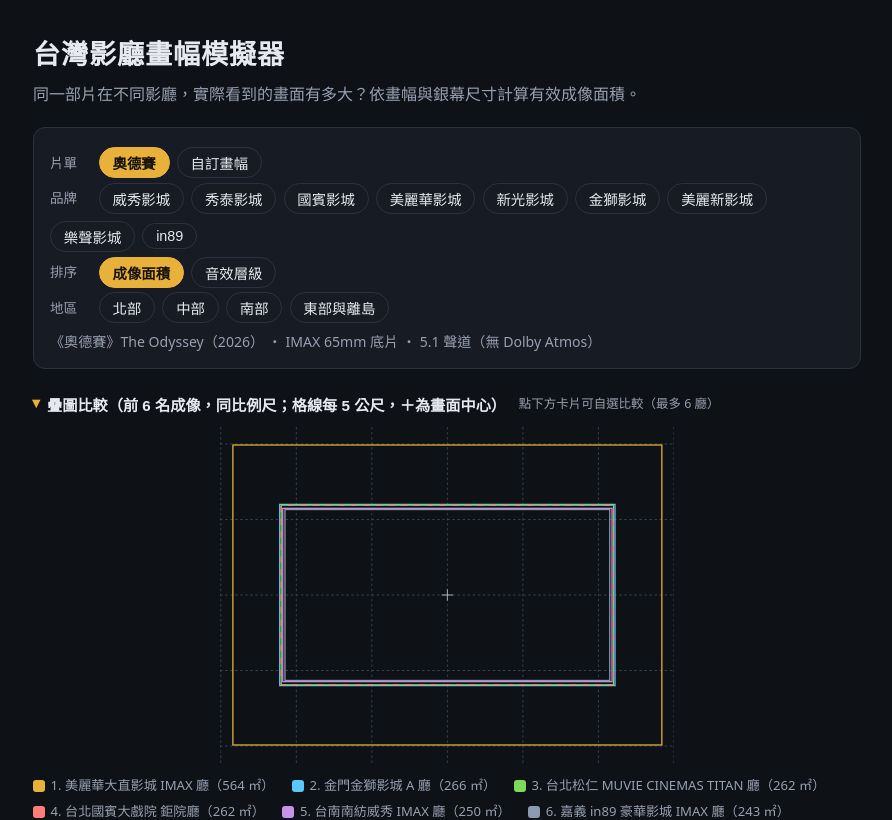
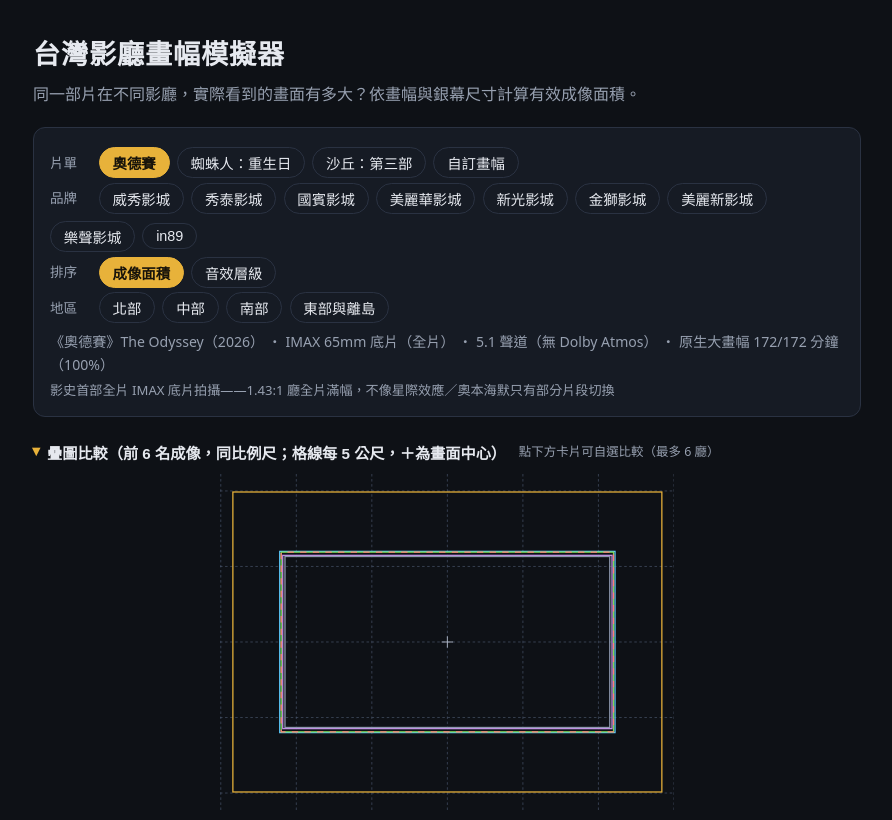
Before and after one commit to cowton0627/taiwan-theater, a React (Vite) app: page / in a window 1280 px wide. Shown: the top 820 px of the page, without its empty margins (193-1085 px from the left). Built offline with nearby package versions, Linux system fonts and the light colour scheme.

Commit message:
片單新增蜘蛛人：重生日、沙丘：第三部；Film 加 runtimeMin/largeFormatMin/formatNotes 顯示原生大畫幅片段比例

```diff
--- a/src/App.tsx
+++ b/src/App.tsx
@@ -361,11 +361,20 @@ export default function App() {
           ))}
         </div>
         {film && (
-          <p className="film-meta">
-            《{film.title}》{film.titleEn}（{film.year}）
-            {film.shotOn && ` ・ ${film.shotOn}`}
-            {film.audio && ` ・ ${film.audio}`}
-          </p>
+          <>
+            <p className="film-meta">
+              《{film.title}》{film.titleEn}（{film.year}）
+              {film.shotOn && ` ・ ${film.shotOn}`}
+              {film.audio && ` ・ ${film.audio}`}
+              {film.runtimeMin != null &&
+                film.largeFormatMin != null &&
+                ` ・ 原生大畫幅 ${film.largeFormatMin}/${film.runtimeMin} 分鐘（${Math.round(
+                  (film.largeFormatMin / film.runtimeMin) * 100,
+                )}%）`}
+              {film.runtimeMin != null && film.largeFormatMin == null && ` ・ 片長 ${film.runtimeMin} 分鐘`}
+            </p>
+            {film.formatNotes && <p className="film-meta film-format">{film.formatNotes}</p>}
+          </>
         )}
       </section>
 
--- a/src/data/films.json
+++ b/src/data/films.json
@@ -4,14 +4,61 @@
     "title": "奧德賽",
     "titleEn": "The Odyssey",
     "year": 2026,
-    "shotOn": "IMAX 65mm 底片",
+    "shotOn": "IMAX 65mm 底片（全片）",
     "audio": "5.1 聲道（無 Dolby Atmos）",
+    "runtimeMin": 172,
+    "largeFormatMin": 172,
+    "formatNotes": "影史首部全片 IMAX 底片拍攝——1.43:1 廳全片滿幅，不像星際效應／奧本海默只有部分片段切換",
     "versions": [
       { "hallCategory": "IMAX_GT", "ratio": 1.43, "label": "IMAX GT 1.43:1（完整畫幅）" },
       { "hallCategory": "IMAX", "ratio": 1.9, "label": "數位 IMAX 1.90:1" },
       { "hallCategory": "STANDARD", "ratio": 1.85, "label": "一般廳 Flat 1.85:1" },
       { "hallCategory": "STANDARD", "ratio": 2.39, "label": "一般廳 Scope 2.39:1" }
     ],
-    "sources": ["Threads @moviekitaoji 台灣觀影指南"]
+    "sources": [
+      "官方格式頁 odysseymovie.com/explore-formats：Every frame shot with IMAX Film Cameras、IMAX 70mm 全片 1.43:1",
+      "Forbes 格式解析（2026/7/17）：GT 雷射 1.43、數位 IMAX 1.90、70mm 2.20、35mm 2.39；原生混音 5.1",
+      "Collider：片長 172 分鐘",
+      "Threads @moviekitaoji 台灣觀影指南"
+    ]
+  },
+  {
+    "id": "spiderman-brand-new-day-2026",
+    "title": "蜘蛛人：重生日",
+    "titleEn": "Spider-Man: Brand New Day",
+    "year": 2026,
+    "shotOn": "數位攝影（機型未公布；非 IMAX 底片）",
+    "runtimeMin": 145,
+    "largeFormatMin": null,
+    "formatNotes": "全片 2.39:1 基準；IMAX 版關鍵段落擴展至 1.90:1（最多約多 26% 畫面），擴展段落總長未公布；另有 ScreenX 專屬段落",
+    "versions": [
+      { "hallCategory": "IMAX", "ratio": 1.9, "label": "數位 IMAX 1.90:1（關鍵段落擴展）" },
+      { "hallCategory": "STANDARD", "ratio": 2.39, "label": "一般廳 Scope 2.39:1" }
+    ],
+    "sources": [
+      "TheDirect 版本整理（2026/7）：2.39 基準＋IMAX 1.90 擴展（約 +26% 畫面）、七種版本含 ScreenX/4DX/Dolby Cinema",
+      "Wikipedia：片長 145 分鐘、攝影 Brett Pawlak；攝影機型無公開可靠出處",
+      "Variety（轉述）：奧德賽 IMAX 獨占 4 週，美國開片無 IMAX 版、1.90 版僅部分國際市場"
+    ]
+  },
+  {
+    "id": "dune-part-three-2026",
+    "title": "沙丘：第三部",
+    "titleEn": "Dune: Part Three",
+    "year": 2026,
+    "shotOn": "底片為主＋IMAX 65mm 底片（大部分）；沙漠戲刻意用數位 IMAX",
+    "runtimeMin": null,
+    "largeFormatMin": null,
+    "formatNotes": "2026/12/18 上映；「全片 IMAX」為 IMAX CEO 口誤、Variety 已更正；IMAX 底片段落理論可達 1.43:1，比例配置未公告（以下版本為預期值）；攝影 Linus Sandgren（非前兩集的 Greig Fraser）",
+    "versions": [
+      { "hallCategory": "IMAX_GT", "ratio": 1.43, "label": "IMAX GT 1.43:1（底片段落，預期）" },
+      { "hallCategory": "IMAX", "ratio": 1.9, "label": "數位 IMAX 1.90:1（預期）" },
+      { "hallCategory": "STANDARD", "ratio": 2.39, "label": "一般廳 Scope 2.39:1（預期）" }
+    ],
+    "sources": [
+      "motionpictures.org 訪談（2026/3）：Villeneuve 首用 IMAX 底片機、a big part 為 IMAX 底片、沙漠戲保留數位 IMAX、攝影 Linus Sandgren",
+      "ScreenRant 引 Variety 更正：非全片 IMAX",
+      "YMCinema（2025/8）：本集以底片為主要載體"
+    ]
   }
 ]
--- a/src/index.css
+++ b/src/index.css
@@ -85,6 +85,11 @@ header h1 {
   color: var(--muted);
   font-size: 0.88rem;
   margin: 0.5rem 0 0;
+}
+
+.film-format {
+  margin-top: 0.25rem;
+  font-size: 0.82rem;
 }
 
 .overlay-section {
--- a/src/types.ts
+++ b/src/types.ts
@@ -93,6 +93,12 @@ export interface Film {
   year: number;
   shotOn?: string;
   audio?: string;
+  /** 全片片長（分鐘）；未公布 null */
+  runtimeMin?: number | null;
+  /** 原生大畫幅（IMAX 攝影機等）片段分鐘數；全片拍攝＝等於 runtimeMin；查無出處 null */
+  largeFormatMin?: number | null;
+  /** 畫幅／格式補充說明（顯示於片名下方） */
+  formatNotes?: string;
   versions: FilmVersion[];
   sources: string[];
 }
```
